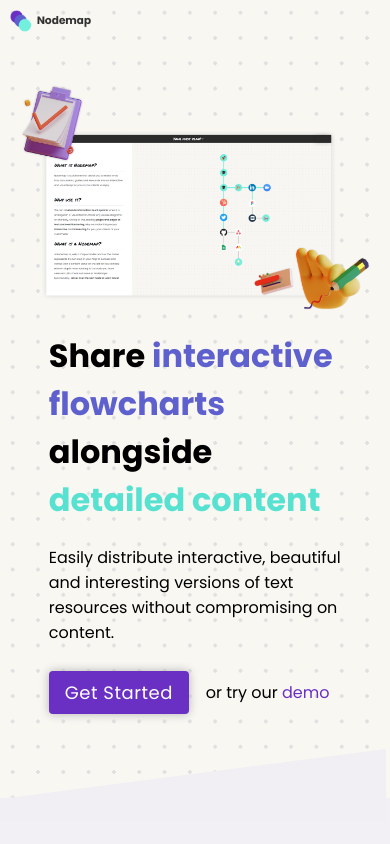
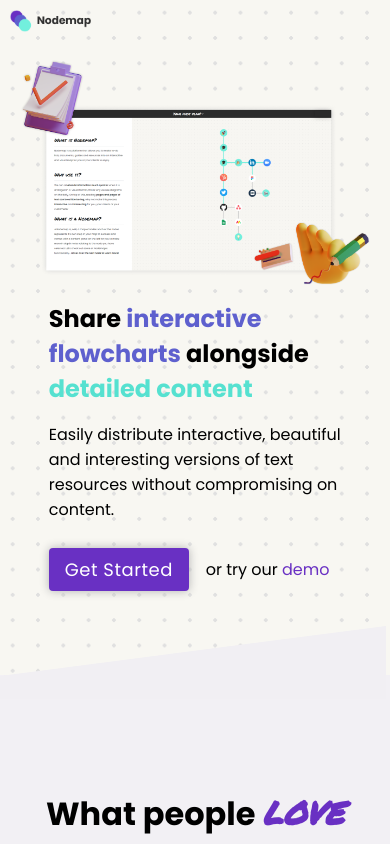
Before and after one commit to nikhilol/NodemapLandingPage, a Next.js app: page / in a window 390 px wide. Shown: the top 844 px of the page. Built offline with nearby package versions, Linux system fonts and the light colour scheme.

Commit message:
CTA on screen fix

```diff
--- a/styles/Home.module.css
+++ b/styles/Home.module.css
@@ -144,7 +144,7 @@
     display: none;
   }
   .container{
-    padding-top: 5vh;
+    padding-top: 2vh;
     width: 100vw;
     flex-direction: column;
   }
@@ -153,6 +153,9 @@
   }
   .heroText{
     max-width: 75%;
+  }
+  .heroText h1{
+    font-size: x-large;
   }
   .cardsContainer{
     display: flex;
```
Also changed, not shown: 1 other file (tests, documents, lock files or other folders).
